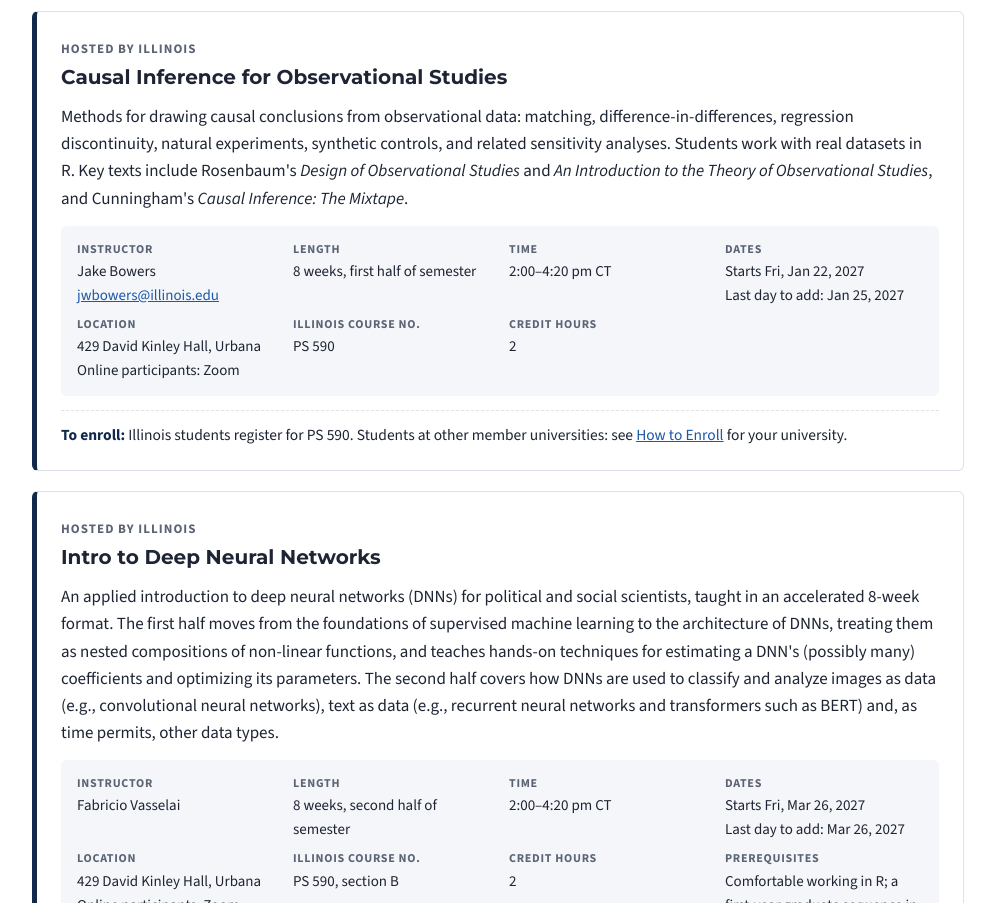
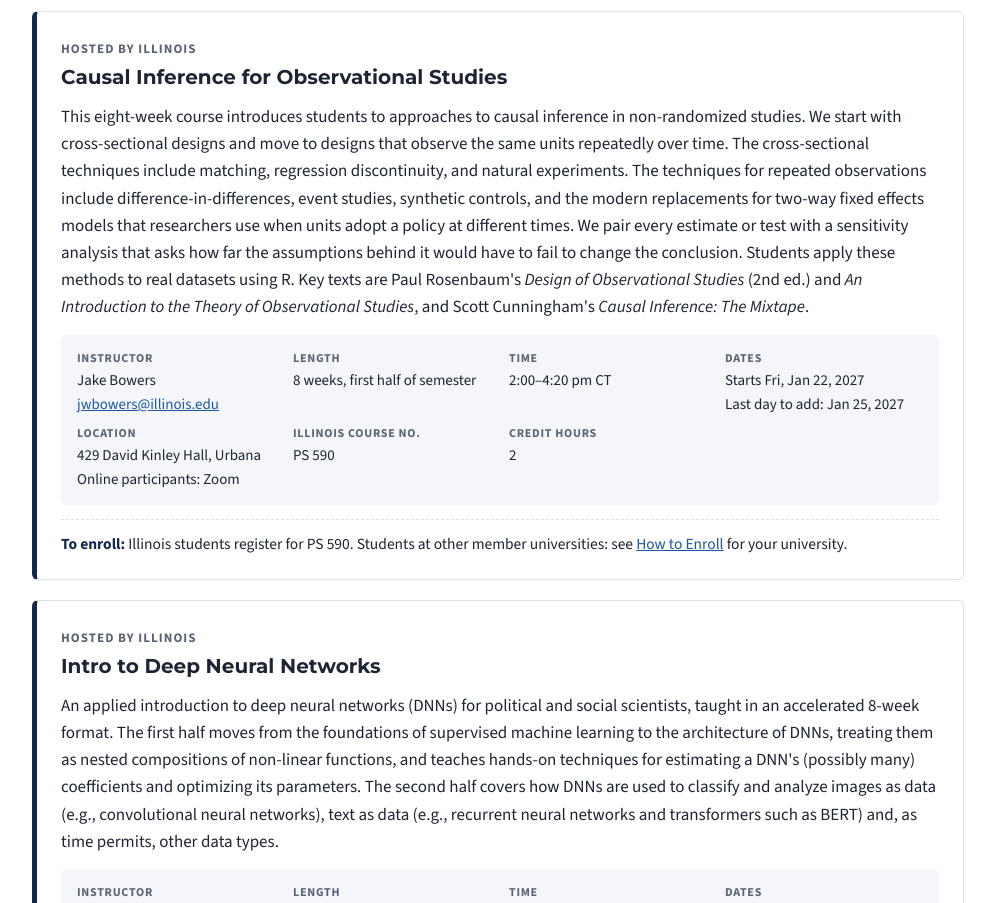
Before and after one commit to rahnumasiddika/polisciu-illinois, a plain HTML site: page index.html in a window 1280 px wide. Shown: the part 971-1874 px from the top of the page, without its empty margins (142-1137 px from the left). Drawn offline with nearby package versions, Linux system fonts and the light colour scheme.

Commit message:
Update PS 590 course description

```diff
--- a/index.html
+++ b/index.html
@@ -146,7 +146,7 @@
       <div class="top">
         <div><span class="inst">Hosted by Illinois</span><h3>Causal Inference for Observational Studies</h3></div>
       </div>
-      <p>Methods for drawing causal conclusions from observational data: matching, difference-in-differences, regression discontinuity, natural experiments, synthetic controls, and related sensitivity analyses. Students work with real datasets in R. Key texts include Rosenbaum's <em>Design of Observational Studies</em> and <em>An Introduction to the Theory of Observational Studies</em>, and Cunningham's <em>Causal Inference: The Mixtape</em>.</p>
+      <p>This eight-week course introduces students to approaches to causal inference in non-randomized studies. We start with cross-sectional designs and move to designs that observe the same units repeatedly over time. The cross-sectional techniques include matching, regression discontinuity, and natural experiments. The techniques for repeated observations include difference-in-differences, event studies, synthetic controls, and the modern replacements for two-way fixed effects models that researchers use when units adopt a policy at different times. We pair every estimate or test with a sensitivity analysis that asks how far the assumptions behind it would have to fail to change the conclusion. Students apply these methods to real datasets using R. Key texts are Paul Rosenbaum's <em>Design of Observational Studies</em> (2nd ed.) and <em>An Introduction to the Theory of Observational Studies</em>, and Scott Cunningham's <em>Causal Inference: The Mixtape</em>.</p>
       <div class="facts">
         <div><b>Instructor</b>Jake Bowers<br><a href="mailto:jwbowers@illinois.edu">jwbowers@illinois.edu</a></div>
         <div><b>Length</b>8 weeks, first half of semester</div>
```
